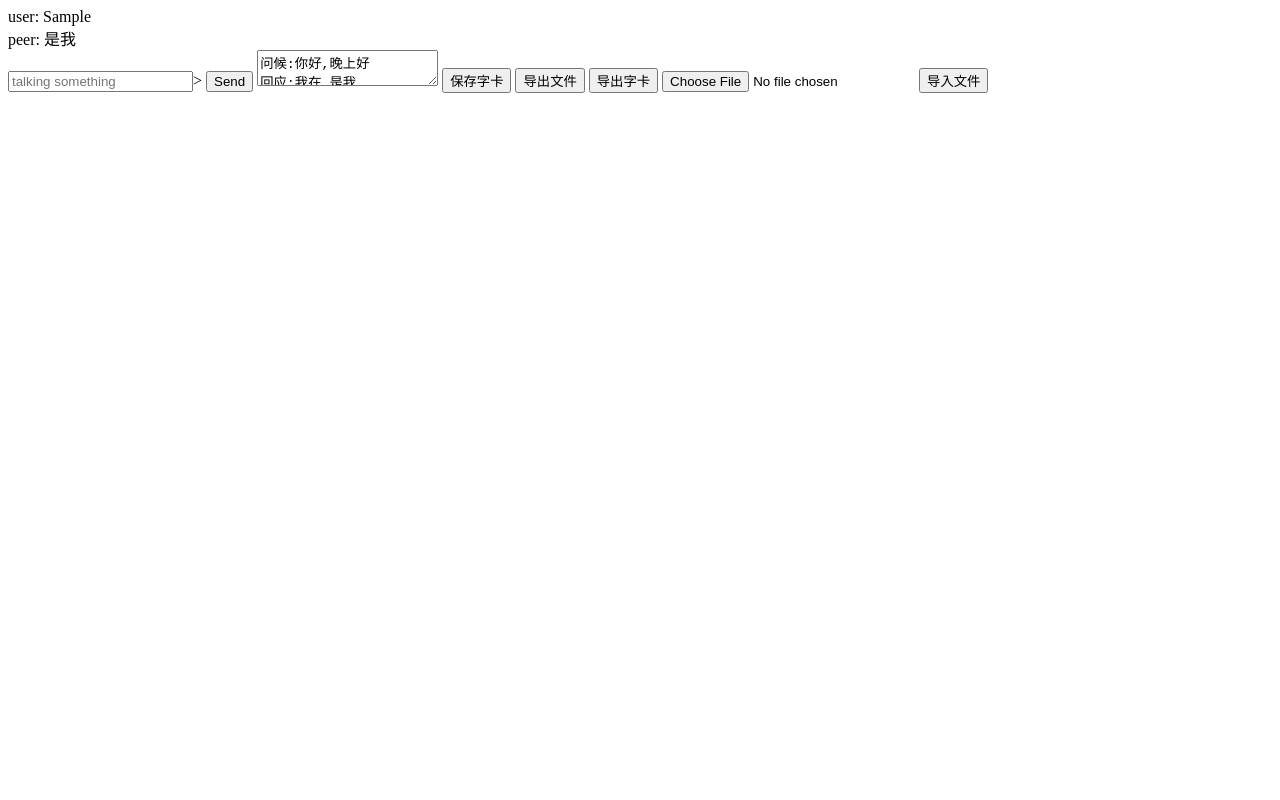
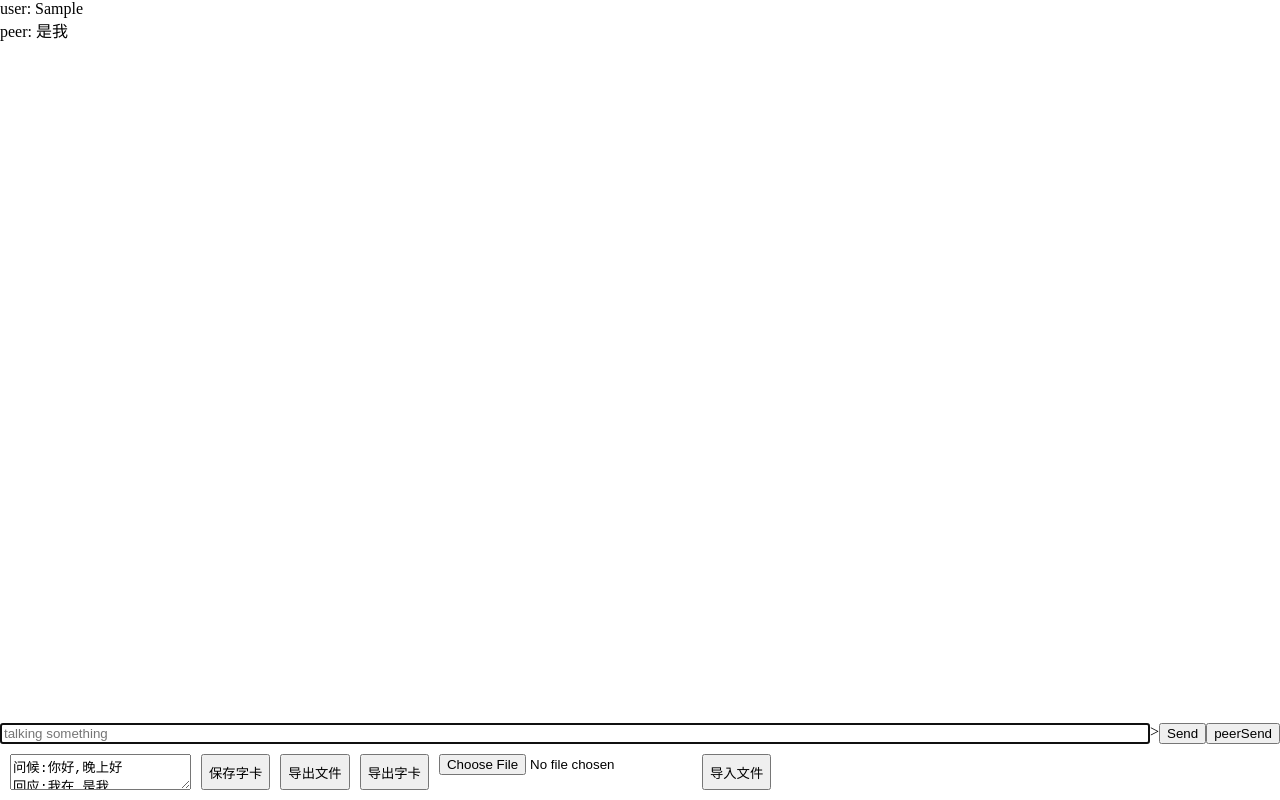
Before and after one commit to tw775632/Rraoe, a plain HTML site: page index.html in a window 1280 px wide. Both pictures are taken after typing "Sample" into the empty fields and a click on the button "Send". Drawn offline with Linux system fonts and the light colour scheme.

Commit message:
1.2 done

```diff
--- a/index.html
+++ b/index.html
@@ -3,19 +3,64 @@
     <head>
         <meta charset="UTF-8">
         <title>chat</title>
-    </head>
+        <style>
+            body {
+                margin: 0;
+                height: 100vh;
+            }
+            #chatPage {
+                height: 100%;
+                display: flex;
+                flex-direction: column;
+            }
+            #chatArea {
+                flex: 1;
+                overflow-y: auto;
+            }
+            #inputArea {
+                flex-shrink: 0;
+                display: flex;
+            }
+            #input {
+                flex: 1;
+            }
+            #wordTools {
+                flex-shrink: 0;
+                display:flex;
+                flex-wrap: wrap;
+                gap: 10px;
+                padding: 10px;
+
+            #wordTools textarea {
+                flex-basis: 100%;
+                min-height:80px;
+            }
+            #wordTools button ,
+            #wordTools input {
+                flex: 0 0 auto;
+            }
+            }
+    </style>
 
 <body>
+<div id = "chatPage">
+    <div id = "chatArea">
         <div id="messages"></div>
+    </div>
+    <div id = "inputArea">
     <input id="input" type="text" placeholder="talking something"><!--消息显示区-->>
     <button id="send">Send</button><!--输入按钮-->
+    <button id="peerSend">peerSend</button><!--peer回复按钮-->
+</div>
+<div id = "wordTools">
     <textarea id="wordsInput"></textarea><!--字卡库框-->
     <button id="saveWords"> 保存字卡</button><!--保存字卡按钮-->
     <button id="exportBtn"> 导出文件</button>  <!--导出文件按钮-->
     <button id="exportWordsBtn"> 导出字卡</button><!--导出字卡按钮-->
     <input type="file" id="importFile" accept=".json"><!--导入文件输入框-->
     <button id="importBtn"> 导入文件</button><!--导入文件按钮-->
-
+    </div>
+</div>
 
 
     <script>
@@ -29,6 +74,7 @@
     const input =document.getElementById("input");
     const sendBtn =document.getElementById("send");
     const messages =document.getElementById("messages");
+    const chatArea =document.getElementById("chatArea");
     const wordsInput =document.getElementById("wordsInput");
     const savedGroups = localStorage.getItem("wordGroups");
         if(savedGroups !== null){
@@ -37,6 +83,8 @@
         wordsInput.value = Object.entries(wordGroups).map(function(pair){
             return pair[0]+":"+pair[1].join(",");
         }).join("\n");
+        input.focus();
+
 
 
 
@@ -73,8 +121,33 @@
             const peerDiv = document.createElement("div");
             peerDiv.textContent = "peer: "+reply;
             messages.appendChild(peerDiv);
+            chatArea.scrollTop = chatArea.scrollHeight;
             },500);
         input.value ="";
+        input.focus();
+        });
+        //peer回复
+function peerSendOne() {
+    const allWords = Object.values(wordGroups).flat();
+    const reply =allWords[Math.floor(Math.random()*allWords.length)];
+    messagesData.push({ who:"peer",text:reply, time:new Date().toLocaleString() });
+    localStorage.setItem("messagesData",JSON.stringify(messagesData));
+    const peerDiv = document.createElement("div");
+    peerDiv.textContent = "peer: "+reply;
+    messages.appendChild(peerDiv);
+    chatArea.scrollTop = chatArea.scrollHeight;
+}
+//peer回复按钮点击事件
+document.getElementById("peerSend").addEventListener("click",function() {
+    peerSendOne();
+});
+
+        //按Enter键发送消息
+input.addEventListener("keydown",function(event){
+    if(event.key === "Enter"&& !event.isComposing){
+        console.log("Enter key pressed");
+        sendBtn.click();
+    }
     });
 
     //保存字卡函数
@@ -95,6 +168,7 @@
         //保存字卡
         localStorage.setItem("wordGroups",JSON.stringify(wordGroups));
 });
+chatArea.scrollTop = chatArea.scrollHeight;
 
 
 //导出文件函数
```
Lines whose indentation alone changed are shown as unchanged.
